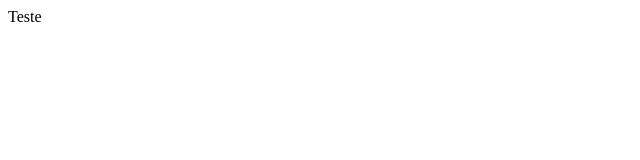
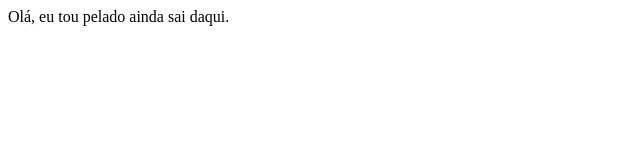
Before and after one commit to gabrielfariasnunes/farias, a plain HTML site: page index.html in a window 1280 px wide. Shown: the whole page, without its empty margins (0-640 px from the left). Drawn offline with Linux system fonts and the light colour scheme.

Commit message:
Update index.html

```diff
--- a/index.html
+++ b/index.html
@@ -1,3 +1,3 @@
 <html>
-  Teste
+  Olá, eu tou pelado ainda sai daqui.
 </html>
```
